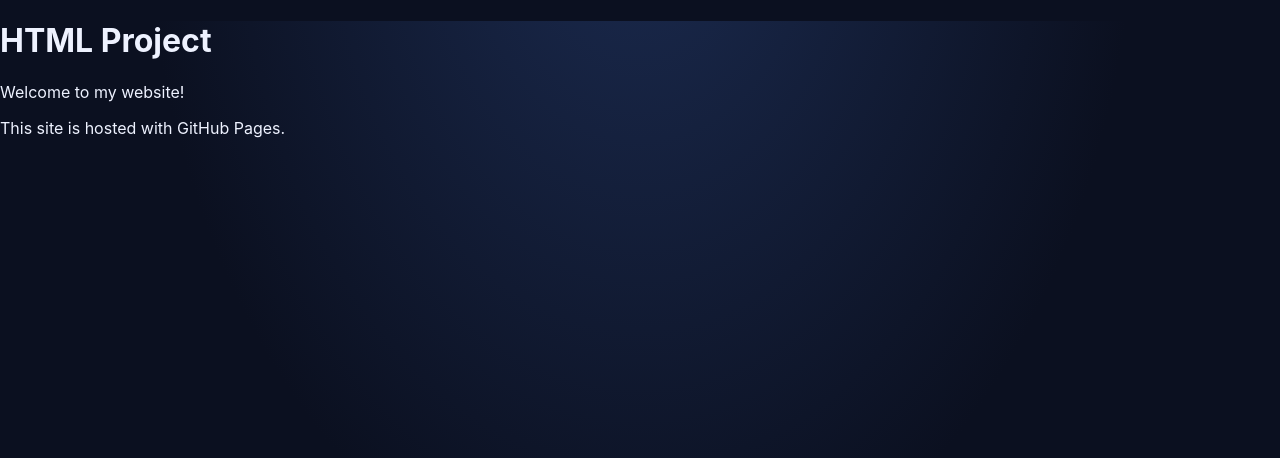
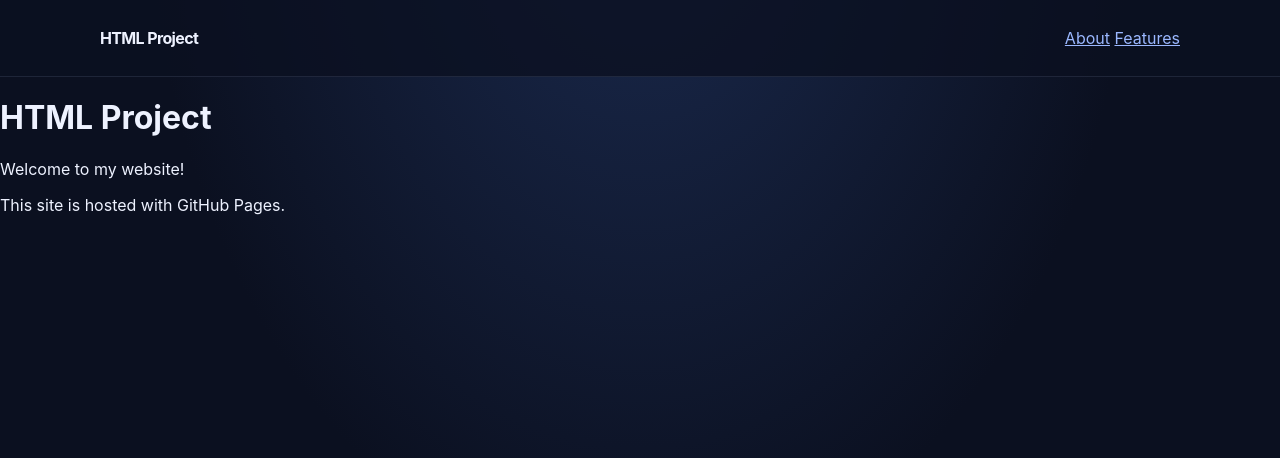
Before and after one commit to GDDASH45/htmlproject, a plain HTML site: page index.html in a window 1280 px wide. Drawn offline with Linux system fonts and the light colour scheme.

Commit message:
Add a site header

```diff
--- a/index.html
+++ b/index.html
@@ -40,10 +40,38 @@
       width: min(100% - 2rem, 1080px);
       margin-inline: auto;
     }
+    .site-header {
+      border-bottom: 1px solid rgb(169 190 230 / 12%);
+      background: rgb(11 16 32 / 78%);
+    }
+
+    .header-inner {
+      min-height: 76px;
+      display: flex;
+      align-items: center;
+      justify-content: space-between;
+      gap: 1.5rem;
+    }
+
+    .brand {
+      color: #eef2ff;
+      font-weight: 750;
+      letter-spacing: -0.04em;
+      text-decoration: none;
+    }
   </style>
 </head>
 <body>
 
+<header class="site-header">
+    <div class="container header-inner">
+      <a class="brand" href="#top">HTML Project</a>
+      <nav class="site-nav" aria-label="Main navigation">
+        <a href="#about">About</a>
+        <a href="#features">Features</a>
+      </nav>
+    </div>
+  </header>
 
 <main>
 
```
